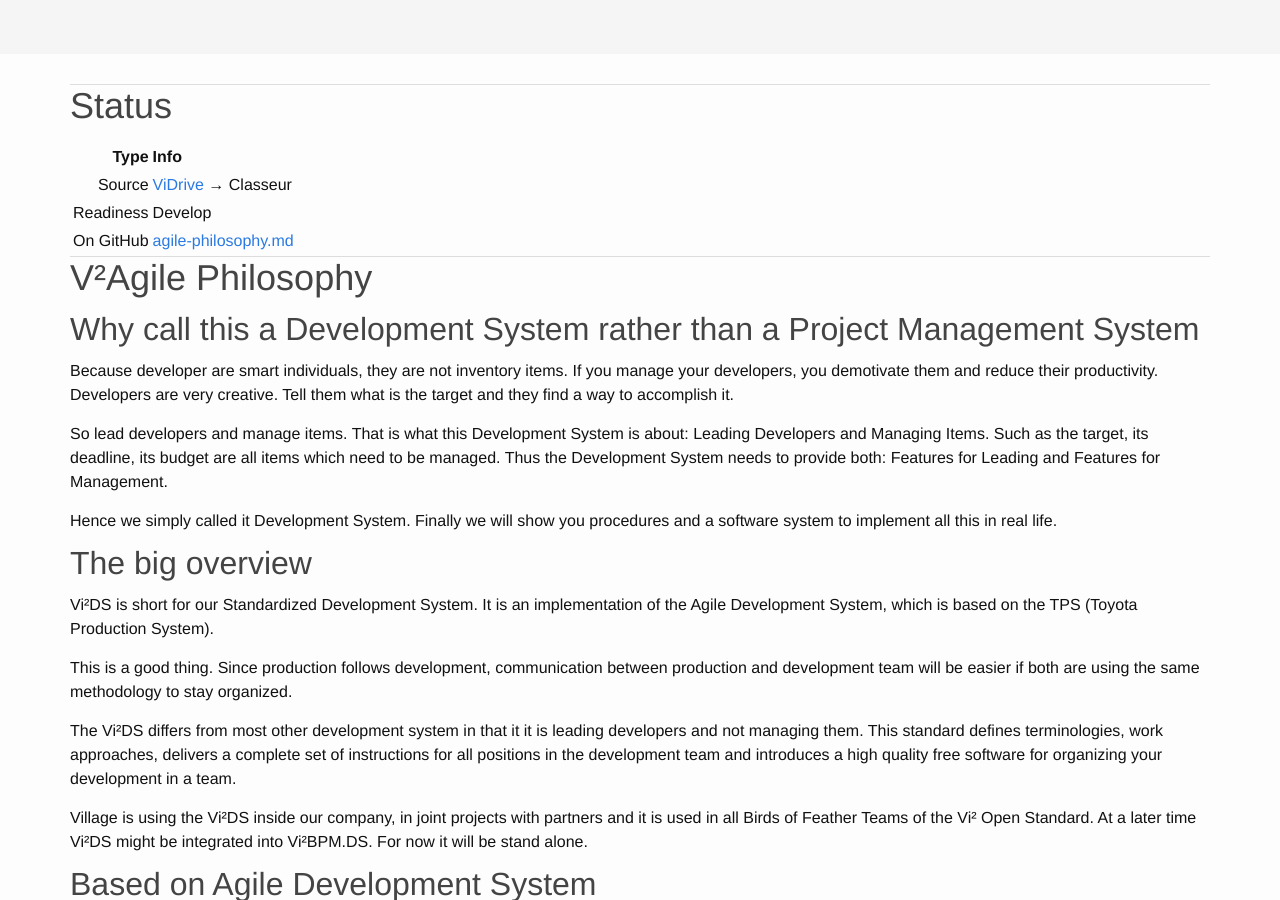
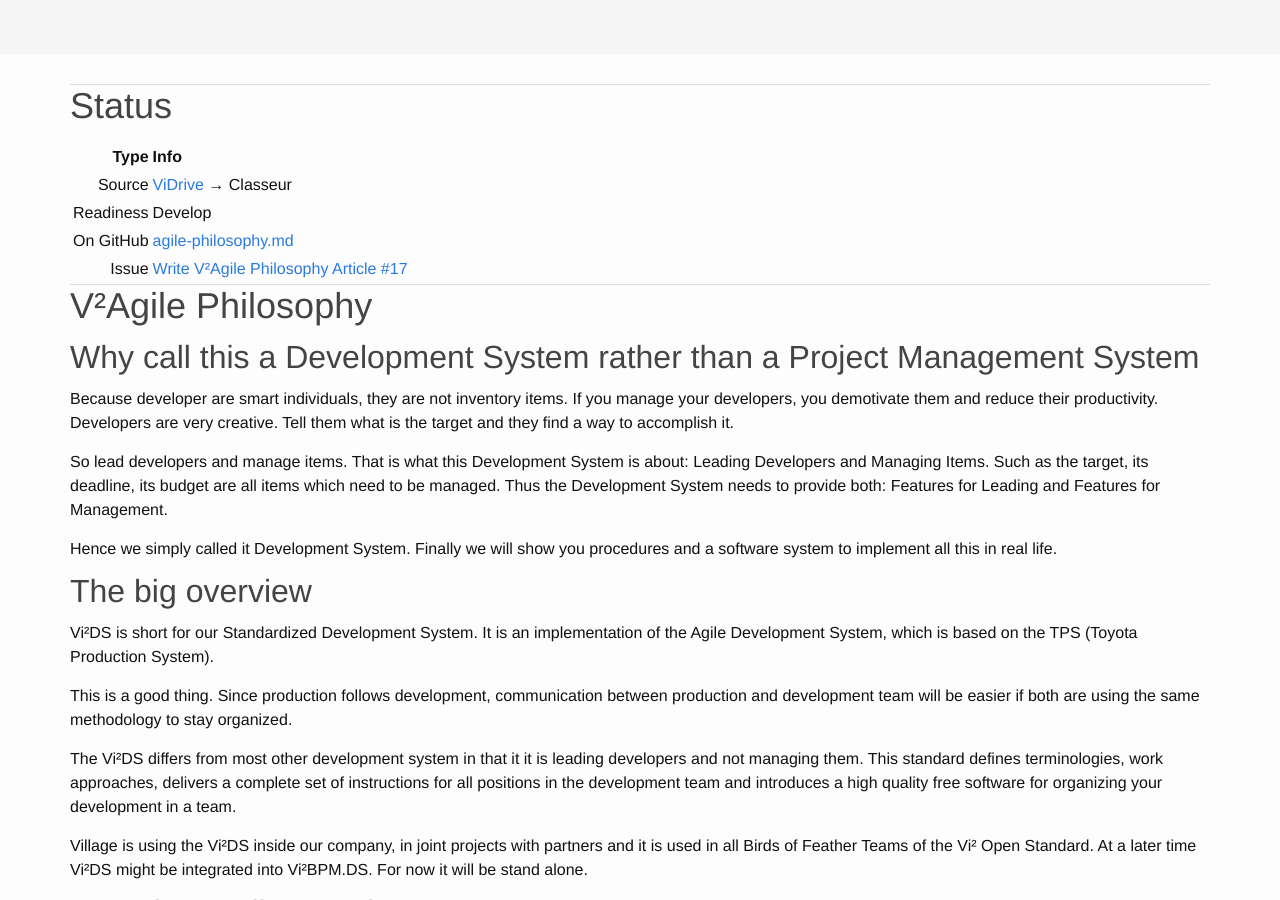
Before and after one commit to V-Squared/v2-Plan, a Jekyll site: the page built from system/agile-philosophy.md, in a window 1280 px wide and 900 px high, scrolled down 338 px. Built offline with Jekyll 4.4.1, drawn with Linux system fonts in a browser that asks for light colours; nearby versions of some CDN libraries.

Commit message:
Add link to its Issue

```diff
--- a/system/agile-philosophy.md
+++ b/system/agile-philosophy.md
@@ -17,6 +17,7 @@ order: 7
 | Source | [ViDrive](https://docs.google.com/document/d/1KHvX7h8dCXUn17kpc5IGR4rL_YCMnZLJpOyFvtEAXz0/) → Classeur |
 | Readiness | Develop |
 | On GitHub | [agile-philosophy.md](https://github.com/V-Squared/v2-Plan/blob/gh-pages/system/agile-philosophy.md) |
+| Issue | [Write V²Agile Philosophy Article #17](https://github.com/V-Squared/v2-Plan/issues/17) |
 
 --------------------------
 
```
